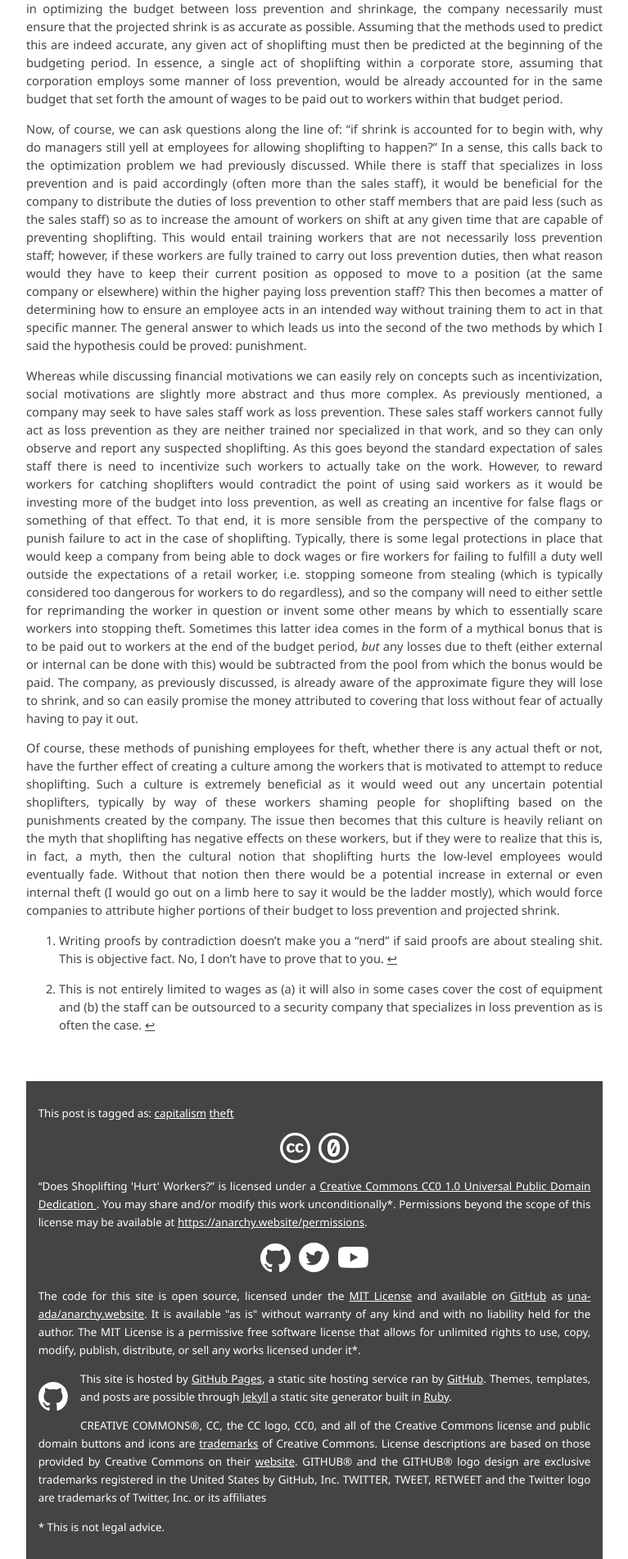
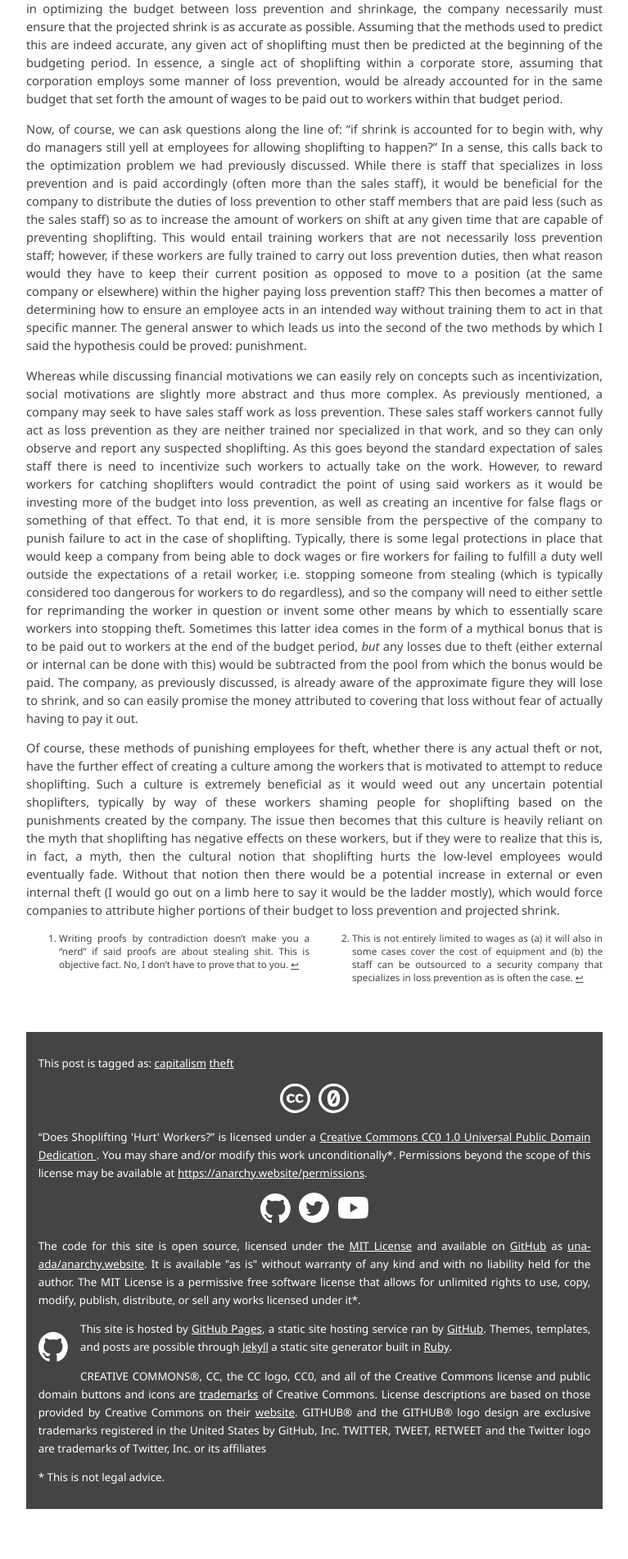
Before and after one commit to una-ada/anarchy.website, a Jekyll site: the page built from _posts/2018-08-30-shoplifting.md, in a window 1280 px wide. Shown: the part 1945-3847 px from the top of the page at 82% size, without its empty margins (256-1023 px from the left). Built offline with Jekyll 4.4.1, drawn with Linux system fonts in a browser that asks for light colours; some web fonts are replaced; after the commit the page ends 3786 px from its top, so only the background shows below that.

Commit message:
Updated footnote style.

```diff
--- a/assets/css/style.scss
+++ b/assets/css/style.scss
@@ -49,6 +49,22 @@ footer {
 }
 footer a {
 	color: $secondary;
+}
+.footnotes {
+	column-count: 2;
+	font-size: 0.8rem;
+	line-height: normal;
+	margin: 1rem 0;
+}
+.footnotes li {
+	line-height: normal;
+}
+.footnotes li p {
+	line-height: normal;
+	margin: 0 0 0.5rem 0;
+}
+.footnotes ol {
+	margin: 0;
 }
 h1,h2,h3,h4 {
 	font-family:'Playfair Display','source-han-serif-japanese',sans-serif;
@@ -183,6 +199,9 @@ twitterwidget, twitter-widget {
 	}
 }
 @media print, screen and (max-width: 500px){
+	.footnotes {
+		column-count: auto;
+	}
 	twitterwidget, twitter-widget {
 		margin-left: 0;
 	}
```
